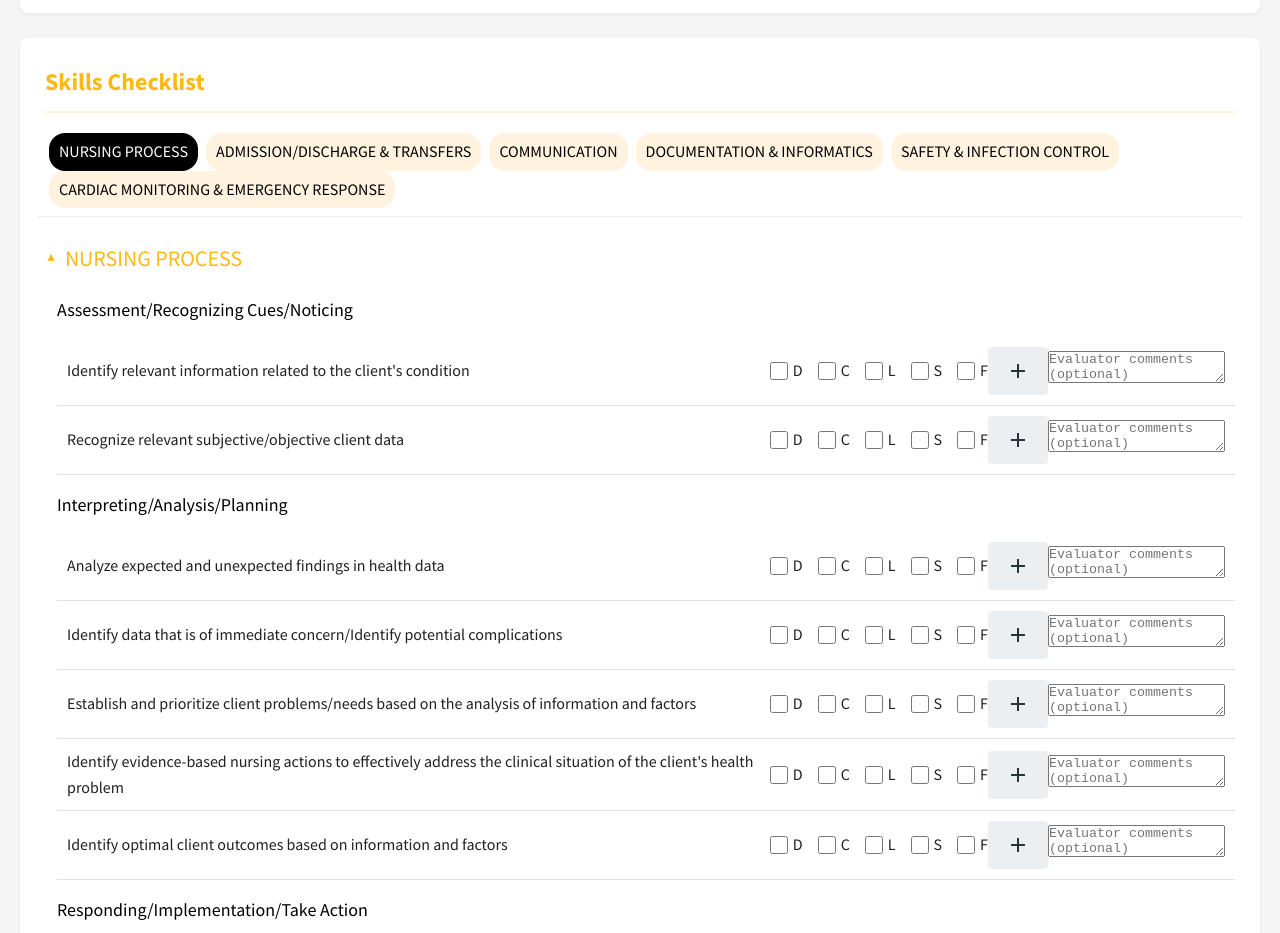
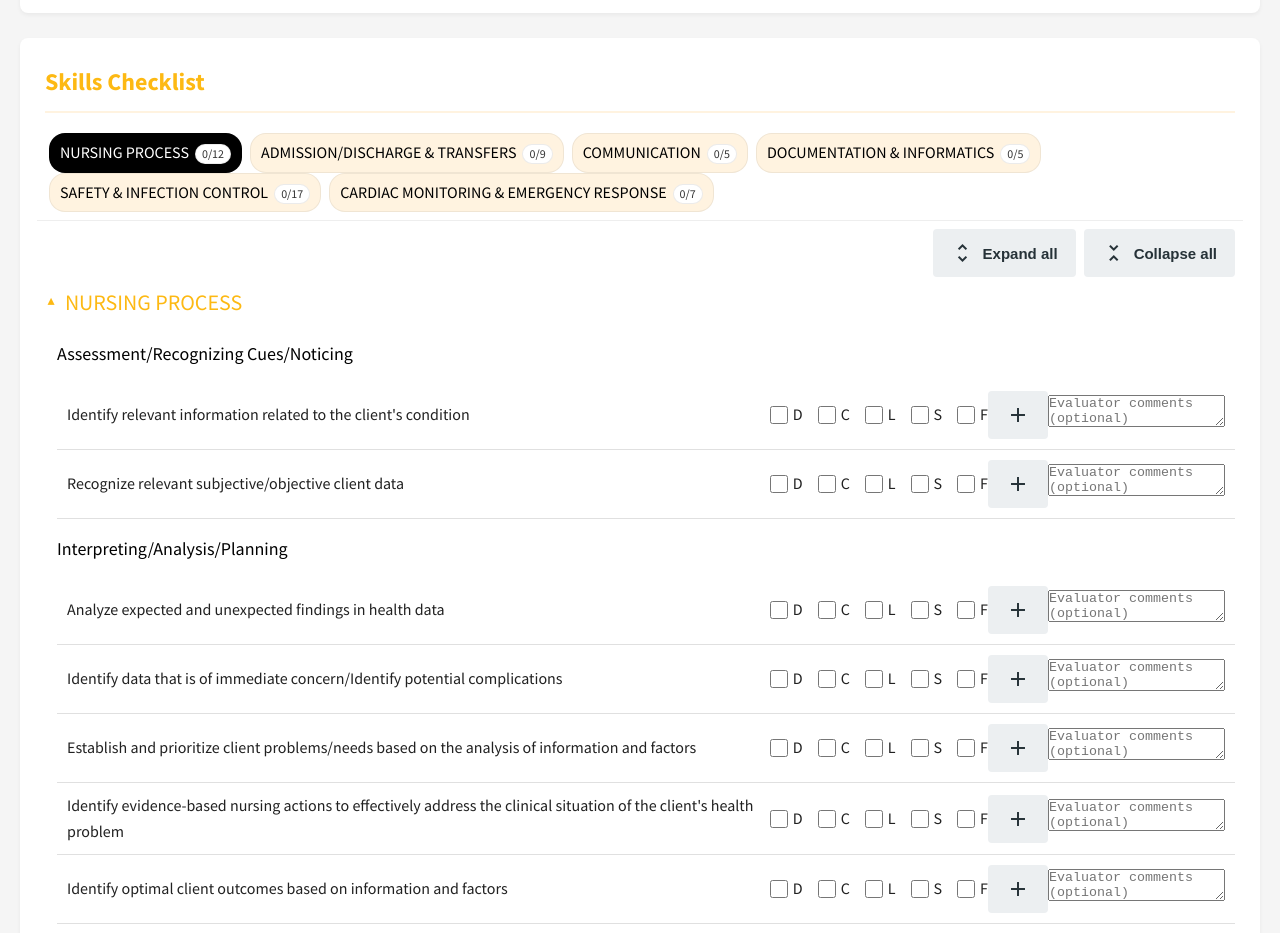
Before and after one commit to Dexploarer/pctc-nursing-file, a plain HTML site: page index.html in a window 1280 px wide. Shown: the part 1040-1973 px from the top of the page. Drawn offline with Linux system fonts and the light colour scheme.

Commit message:
Polish: index counts, expand/collapse all, hover/focus refinements, print tweaks

```diff
--- a/index.html
+++ b/index.html
@@ -430,7 +430,11 @@
             color: var(--primary-color);
             text-decoration: none;
             white-space: nowrap;
-        }
+            border: 1px solid rgba(0,0,0,0.06);
+            transition: background-color 0.15s ease, color 0.15s ease, box-shadow 0.15s ease;
+        }
+        .sticky-index a:hover { box-shadow: 0 1px 2px rgba(0,0,0,0.08) inset; }
+        .sticky-index a:focus { outline: 2px solid rgba(253,185,19,0.5); outline-offset: 2px; }
         .sticky-index a.active { background: var(--primary-color); color: #fff; }
         details.skills-section { margin-bottom: 18px; }
         summary.category-summary {
@@ -561,6 +565,10 @@
             <div class="card">
                 <h2 class="card-title">Skills Checklist</h2>
                 <nav id="stickyIndex" class="sticky-index" aria-label="Skills index"></nav>
+                <div class="btn-container" style="justify-content:flex-end; gap:8px; margin-top:-8px;">
+                    <button class="btn btn-tertiary" id="expandAllBtn" type="button"><i class="material-icons">unfold_more</i> Expand all</button>
+                    <button class="btn btn-tertiary" id="collapseAllBtn" type="button"><i class="material-icons">unfold_less</i> Collapse all</button>
+                </div>
 
                 <!-- NURSING PROCESS -->
                 <div class="skills-section">
@@ -2198,13 +2206,17 @@
                     sec.id = id;
                     const a = document.createElement('a');
                     a.href = `#${id}`;
+                    const count = document.createElement('span');
+                    count.className = 'count-chip';
+                    count.style.cssText = 'display:inline-block;margin-left:6px;background:#fff;color:#333;border:1px solid rgba(0,0,0,0.08);border-radius:10px;padding:0 6px;font-size:12px;line-height:18px;';
                     a.textContent = title;
+                    a.appendChild(count);
                     a.addEventListener('click', (e) => {
                         e.preventDefault();
                         sec.scrollIntoView({ behavior: 'smooth', block: 'start' });
                     });
                     nav.appendChild(a);
-                    links.push({ a, sec });
+                    links.push({ a, sec, countEl: count });
                 });
                 // Highlight current section
                 const observer = new IntersectionObserver((entries) => {
@@ -2218,6 +2230,35 @@
                     });
                 }, { rootMargin: '-20% 0px -70% 0px', threshold: 0.01 });
                 links.forEach(({ sec }) => observer.observe(sec));
+
+                // Initial and live update of counts per category
+                const updateCounts = () => {
+                    links.forEach(({ sec, countEl }) => {
+                        const checkboxes = sec.querySelectorAll('.checkbox-group input[type="checkbox"]');
+                        let totalSkills = 0;
+                        let completed = 0;
+                        // count by distinct "name" attributes (one per skill)
+                        const bySkill = new Map();
+                        checkboxes.forEach(cb => {
+                            const name = cb.getAttribute('name');
+                            if (!name) return;
+                            if (!bySkill.has(name)) bySkill.set(name, []);
+                            bySkill.get(name).push(cb);
+                        });
+                        totalSkills = bySkill.size;
+                        bySkill.forEach(list => {
+                            if (list.some(c => c.checked && ['C','L','S','F'].includes((c.value||'').toUpperCase()))) completed += 1;
+                        });
+                        countEl.textContent = `${completed}/${totalSkills}`;
+                    });
+                };
+                updateCounts();
+                document.addEventListener('change', (e) => {
+                    if (e.target && e.target.matches && e.target.matches('.checkbox-group input[type="checkbox"]')) updateCounts();
+                });
+                document.addEventListener('input', (e) => {
+                    if (e.target && e.target.matches && e.target.matches('.checkbox-group input[type="checkbox"]')) updateCounts();
+                });
             }
 
             // Enforce exclusivity among D/C/L/S/F within a skill by shared name attribute
@@ -2292,6 +2333,17 @@
                 window.addEventListener('afterprint', () => {
                     snapshot.forEach(s => { s.d.open = s.open; });
                     snapshot = [];
+                });
+            }
+
+            function wireExpandCollapseAll() {
+                const expandBtn = document.getElementById('expandAllBtn');
+                const collapseBtn = document.getElementById('collapseAllBtn');
+                if (expandBtn) expandBtn.addEventListener('click', () => {
+                    document.querySelectorAll('details').forEach(d => d.open = true);
+                });
+                if (collapseBtn) collapseBtn.addEventListener('click', () => {
+                    document.querySelectorAll('details').forEach(d => d.open = false);
                 });
             }
             function showToast(message, bg = '#4caf50') {
@@ -2743,6 +2795,7 @@
                 attachAutoSave();
                 attachExclusivityHandlers();
                 setupPrintExpansion();
+                wireExpandCollapseAll();
             });
         </script>
     </body>
```
